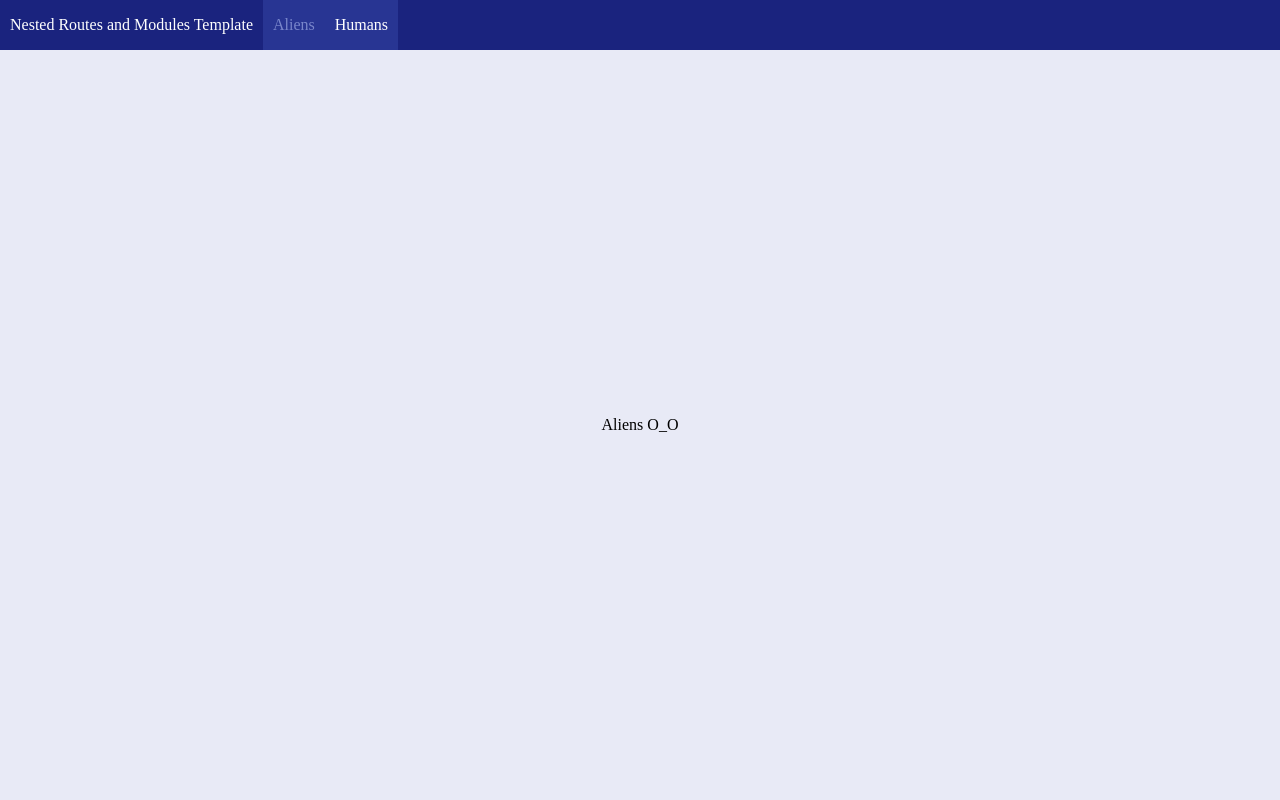
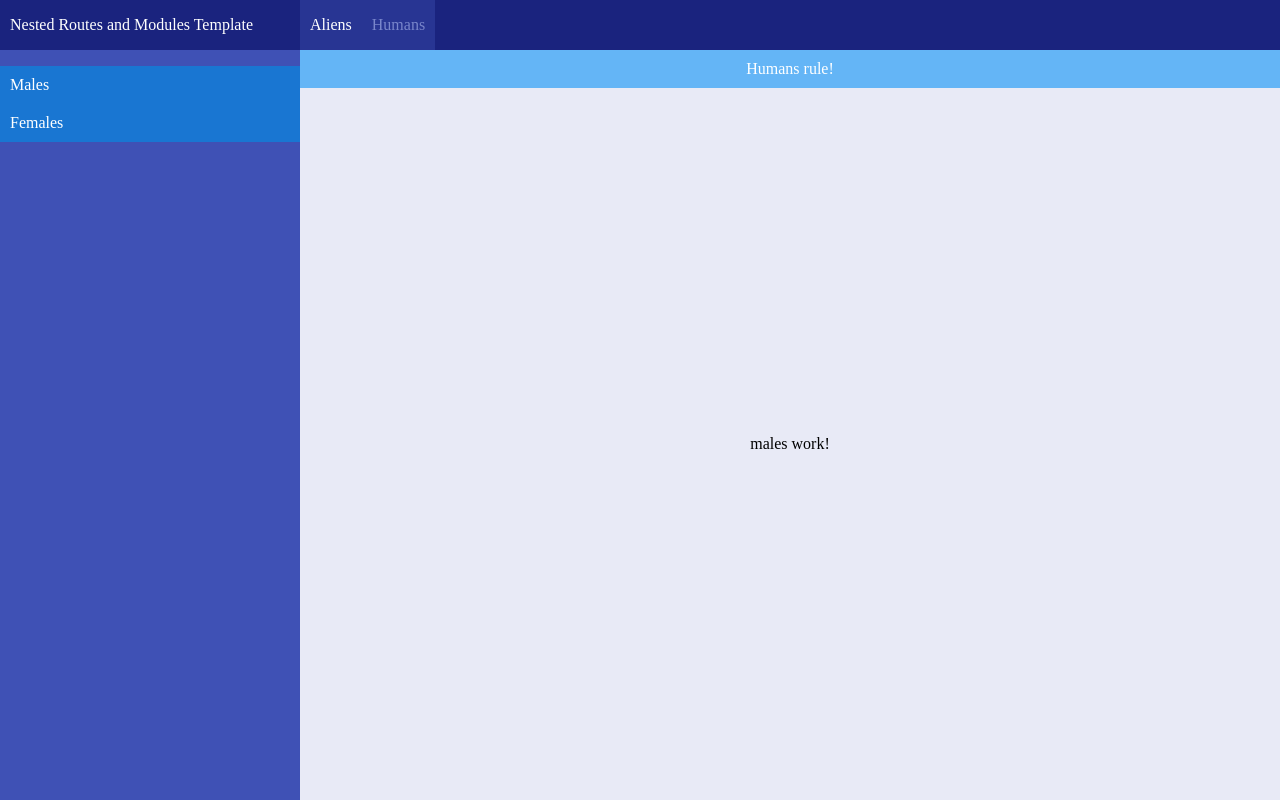
Before and after one commit to wal0x/NestedRoutesModulesTemplate, an Angular app: page /humans/males in a window 1280 px wide. Before the commit this address led to /aliens. Built offline with nearby package versions, Linux system fonts and the light colour scheme.

Commit message:
humans styling

```diff
--- a/src/app/app.component.css
+++ b/src/app/app.component.css
@@ -18,6 +18,7 @@ header {
 .title {
   padding-left: 10px;
   padding-right: 10px;
+  width: 280px;
 }
 .tab {
   display: flex;
--- a/src/app/app.module.ts
+++ b/src/app/app.module.ts
@@ -12,9 +12,9 @@ import { AliensModule } from './aliens/aliens.module';
   ],
   imports: [
     BrowserModule,
-    AppRoutingModule,
     HumansModule,
-    AliensModule
+    AliensModule,
+    AppRoutingModule
   ],
   providers: [],
   bootstrap: [AppComponent]
--- a/src/app/humans/females/females.component.css
+++ b/src/app/humans/females/females.component.css
@@ -0,0 +1,7 @@
+:host {
+  flex:1;
+  display: flex;
+}
+p{
+  margin: auto;
+}
--- a/src/app/humans/females/females.component.html
+++ b/src/app/humans/females/females.component.html
@@ -1,3 +1,3 @@
 <p>
-  females works!
+  females work!
 </p>
--- a/src/app/humans/humans.component.css
+++ b/src/app/humans/humans.component.css
@@ -0,0 +1,36 @@
+:host {
+  display: flex;
+  height: 100%;
+}
+nav {
+  width: 300px;
+  background-color: #3f51b5;
+  color: white;
+}
+nav ul {
+  list-style: none;
+  padding: 0;
+}
+nav li {
+  padding: 10px;
+  background-color: #1976d2;
+}
+nav li:hover {
+  background-color: #42a5f5;
+}
+nav li {
+  cursor: pointer;
+}
+.mainContent {
+  flex: 1;
+  display: flex;
+  flex-direction: column;
+}
+
+.mainContent > p {
+  text-align: center;
+  background-color: #64b5f6;
+  margin: 0;
+  padding: 10px;
+  color: white;
+}
--- a/src/app/humans/humans.component.html
+++ b/src/app/humans/humans.component.html
@@ -1,3 +1,10 @@
-<p>
-  humans works!
-</p>
+<nav>
+  <ul>
+    <li [routerLink]="['males']" routerLinkActive="router-link-active" >Males</li>
+    <li [routerLink]="['females']" routerLinkActive="router-link-active" >Females</li>
+  </ul>
+</nav>
+<div class="mainContent">
+  <p>Humans rule!</p>
+  <router-outlet></router-outlet>
+</div>
--- a/src/app/humans/males/males.component.css
+++ b/src/app/humans/males/males.component.css
@@ -0,0 +1,8 @@
+:host {
+  flex:1;
+  display: flex;
+}
+
+p{
+  margin: auto;
+}
--- a/src/app/humans/males/males.component.html
+++ b/src/app/humans/males/males.component.html
@@ -1,3 +1,3 @@
 <p>
-  males works!
+  males work!
 </p>
```
Also changed, not shown: src/app/humans/humans.module.ts (+13 -1 lines).
